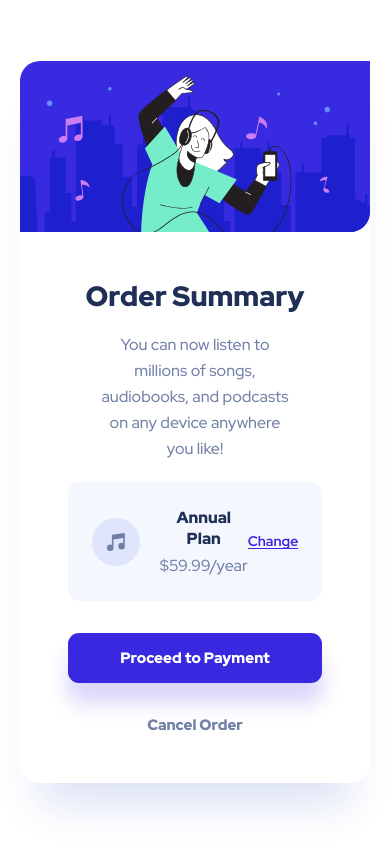
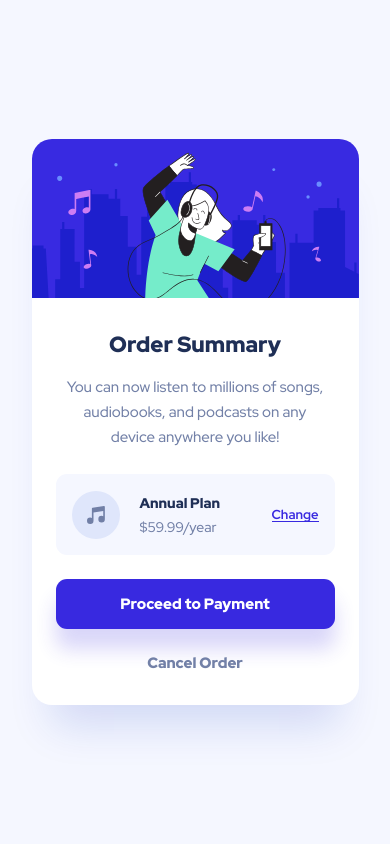
Before and after one commit to Kristina225/Frontend-Mentor-Project-Newbie---Order-summary-component, a plain HTML site: page index.html in a window 390 px wide. Drawn offline with Linux system fonts and the light colour scheme.

Commit message:
first comletion of project

```diff
--- a/style.css
+++ b/style.css
@@ -5,6 +5,8 @@
 2. Add hover states
 3. Add mobile design
 4. Refactor */
+
+/* I have extra 4px of height. Maybe they're coming from the font weight which I didn't check. */
 
 * {
   box-sizing: border-box;
@@ -29,6 +31,8 @@ body {
   display: flex;
   justify-content: center;
   align-items: center;
+  background: url("images/pattern-background-desktop.svg") 0 -150% no-repeat,
+    hsl(225, 100%, 98%);
 }
 
 .card {
@@ -44,7 +48,7 @@ body {
 .card__image {
   width: 100%;
   display: block;
-  border-radius: 2rem 0 2rem 0;
+  border-radius: 2rem 2rem 0 0;
 }
 
 .card__info {
@@ -137,3 +141,63 @@ body {
   text-decoration: none;
   color: hsl(224, 23%, 55%);
 }
+
+.card__info--plan--change:hover {
+  color: hsl(245, 83%, 68%);
+  border-bottom: none;
+}
+
+.card__info--order:hover {
+  background-color: hsl(245, 83%, 68%);
+  color: hsl(0, 0%, 100%);
+}
+
+.card__info--cancel:hover {
+  color: hsl(223, 47%, 23%);
+}
+
+@media only screen and (max-width: 420px) {
+  body {
+    background: url("images/pattern-background-mobile.svg") 0% 150% no-repeat,
+      hsl(225, 100%, 98%);
+    font-size: 1.5rem;
+  }
+
+  .card {
+    max-width: 32.7rem;
+  }
+
+  .card__info {
+    padding: 0 2.4rem 3.2rem 2.4rem;
+  }
+
+  .card__info--title {
+    font-size: 2.2rem;
+    margin-top: 3.2rem;
+  }
+
+  .card__info--description {
+    padding: 0;
+    margin: 1.6rem 0.8rem 0 0.8rem;
+    line-height: 2.5rem;
+  }
+
+  .card__info--plan {
+    padding: 1.7rem 1.6rem 1.6rem 1.6rem;
+  }
+
+  .card__info--plan--type,
+  .card__info--plan--price {
+    font-size: 1.4rem;
+  }
+
+  .card__info--plan--change {
+    font-size: 1.3rem;
+  }
+
+  .card__info--plan,
+  .card__info--order,
+  .card__info--cancel {
+    margin-top: 2.4rem;
+  }
+}
```
Also changed, not shown: screenshots/screenshot.png (added), 2 other files.
